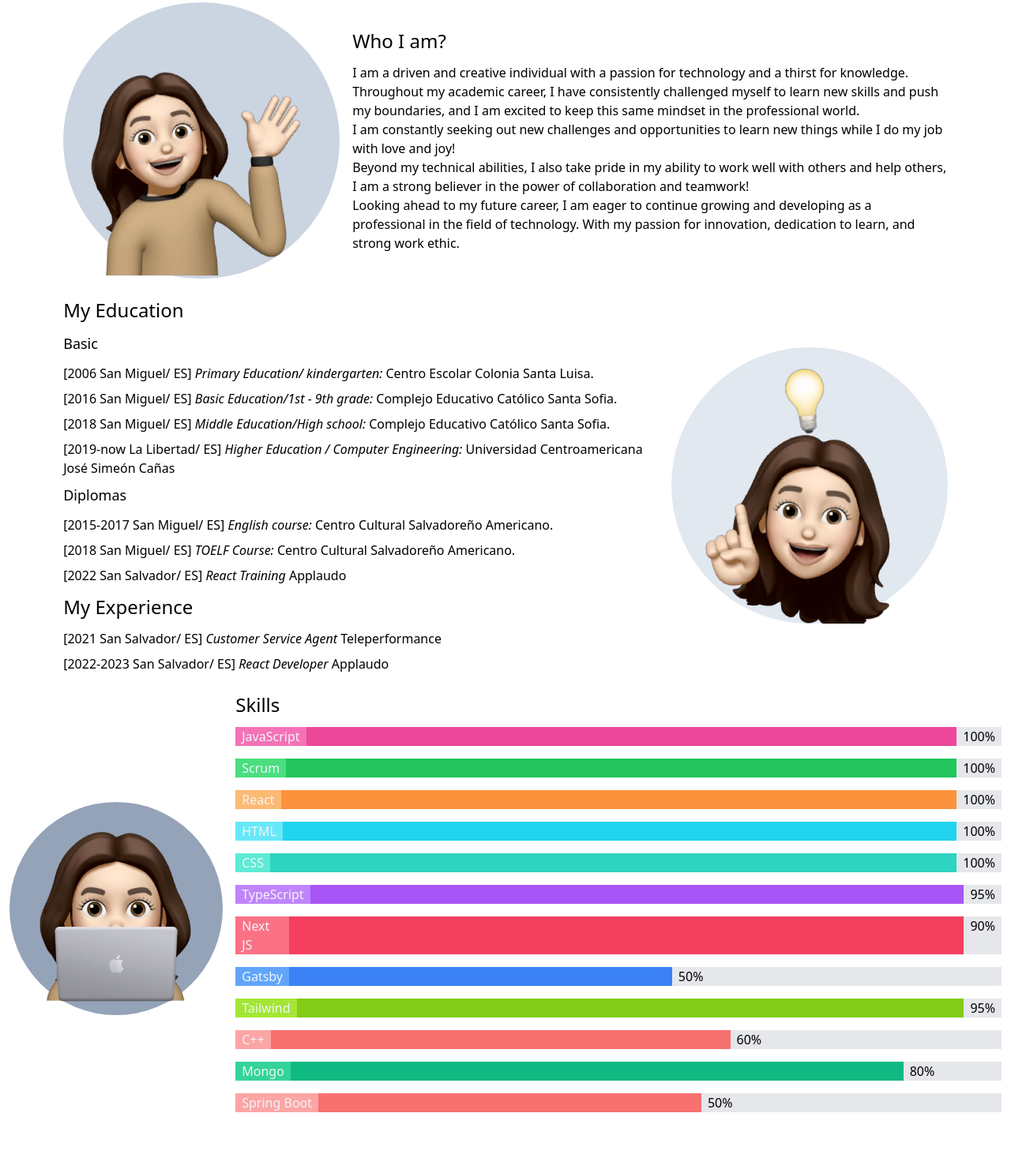
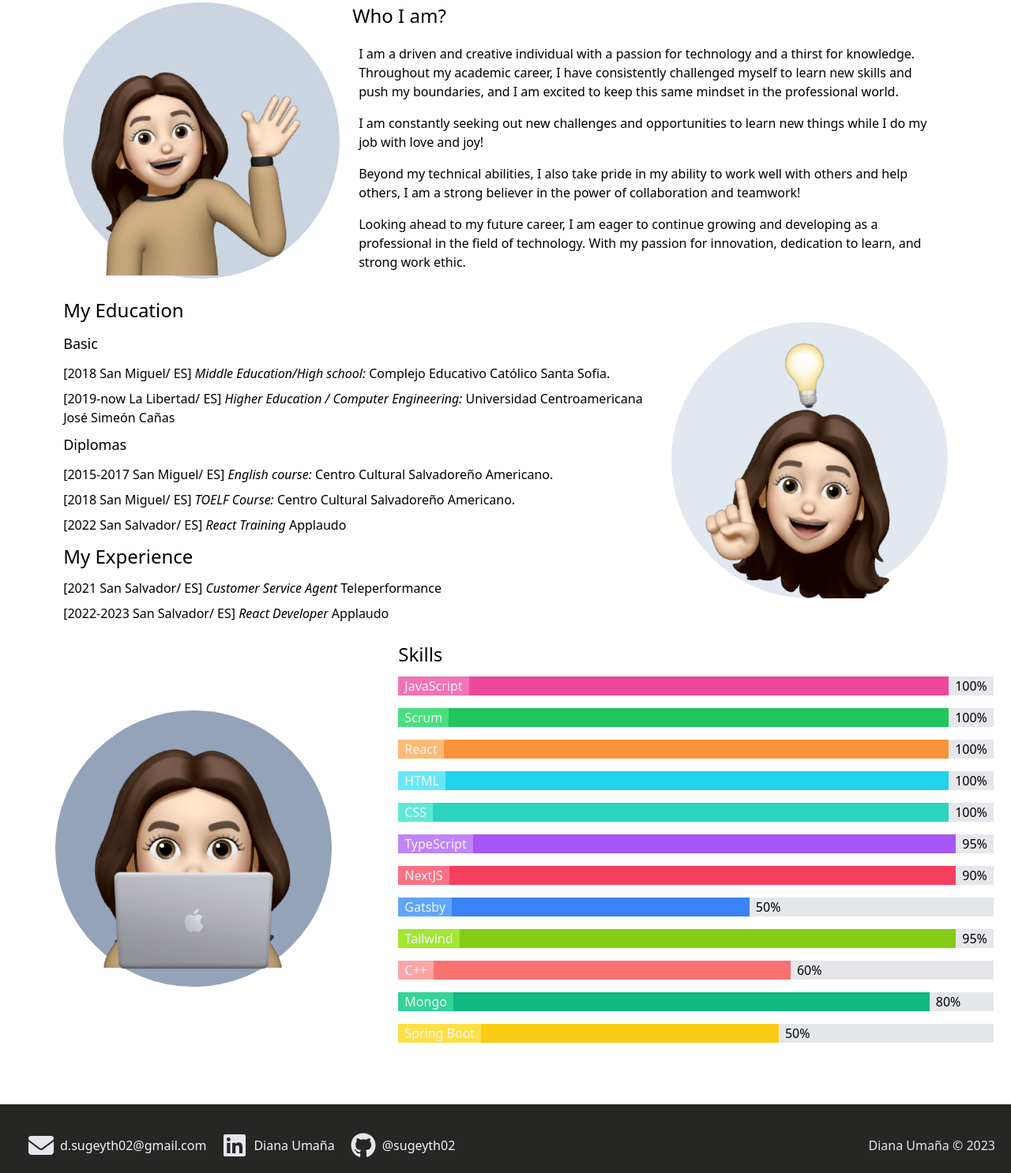
Before and after one commit to sugeyth02/diana-s-portfolio, a Gatsby site: page /about in a window 1280 px wide. Shown: the part 201-1687 px from the top of the page at 79% size. Built offline with nearby package versions, Linux system fonts and the light colour scheme; Gatsby itself is replaced by a stand-in of ours.

Commit message:
:lipstick: refactor style

```diff
--- a/src/components/Footer/index.tsx
+++ b/src/components/Footer/index.tsx
@@ -3,20 +3,20 @@
 export const Footer = () => {
   return (
     <div className='flex flex-col sm:flex-row justify-between items-center gap-4  p-5 px-10 sm:px-5 bg-[#262625]'>
-      {/* <div className='flex flex-col sm:flex-row justify-center items-center gap-5 p-4'>
+      <div className='flex flex-col sm:flex-row justify-center items-center gap-5 p-4'>
         <a className='flex gap-2 items-center tno-underline text-slate-100' href='mailto:d.sugeyth02@gmail.com' target='_blank'>
-          <FontAwesomeIcon icon={faEnvelope} size='2x' />
+          <svg xmlns="http://www.w3.org/2000/svg" fill='#e5e7eb' height={32} width={32} viewBox="0 0 512 512"><path d="M48 64C21.5 64 0 85.5 0 112c0 15.1 7.1 29.3 19.2 38.4L236.8 313.6c11.4 8.5 27 8.5 38.4 0L492.8 150.4c12.1-9.1 19.2-23.3 19.2-38.4c0-26.5-21.5-48-48-48H48zM0 176V384c0 35.3 28.7 64 64 64H448c35.3 0 64-28.7 64-64V176L294.4 339.2c-22.8 17.1-54 17.1-76.8 0L0 176z"/></svg>
           <span>d.sugeyth02@gmail.com</span>
         </a>
         <a className='flex gap-2 items-center tno-underline text-slate-100' href='https://www.linkedin.com/in/diana-uma%C3%B1a-5894b6188/' target='_blank'>
-          <FontAwesomeIcon icon={faLinkedin} size='2x' />
+          <svg xmlns="http://www.w3.org/2000/svg" fill='#e5e7eb' height={32} width={32}  viewBox="0 0 448 512"><path d="M416 32H31.9C14.3 32 0 46.5 0 64.3v383.4C0 465.5 14.3 480 31.9 480H416c17.6 0 32-14.5 32-32.3V64.3c0-17.8-14.4-32.3-32-32.3zM135.4 416H69V202.2h66.5V416zm-33.2-243c-21.3 0-38.5-17.3-38.5-38.5S80.9 96 102.2 96c21.2 0 38.5 17.3 38.5 38.5 0 21.3-17.2 38.5-38.5 38.5zm282.1 243h-66.4V312c0-24.8-.5-56.7-34.5-56.7-34.6 0-39.9 27-39.9 54.9V416h-66.4V202.2h63.7v29.2h.9c8.9-16.8 30.6-34.5 62.9-34.5 67.2 0 79.7 44.3 79.7 101.9V416z" /></svg>
           <span>Diana Umaña</span>
         </a>
         <a className='flex gap-2 items-center  no-underline text-slate-100' href='https://github.com/sugeyth02' target='_blank'>
-          <FontAwesomeIcon icon={faGithub} size='2x' />
+          <svg xmlns="http://www.w3.org/2000/svg" fill='#e5e7eb' height={32} width={32} viewBox="0 0 496 512"><path d="M165.9 397.4c0 2-2.3 3.6-5.2 3.6-3.3.3-5.6-1.3-5.6-3.6 0-2 2.3-3.6 5.2-3.6 3-.3 5.6 1.3 5.6 3.6zm-31.1-4.5c-.7 2 1.3 4.3 4.3 4.9 2.6 1 5.6 0 6.2-2s-1.3-4.3-4.3-5.2c-2.6-.7-5.5.3-6.2 2.3zm44.2-1.7c-2.9.7-4.9 2.6-4.6 4.9.3 2 2.9 3.3 5.9 2.6 2.9-.7 4.9-2.6 4.6-4.6-.3-1.9-3-3.2-5.9-2.9zM244.8 8C106.1 8 0 113.3 0 252c0 110.9 69.8 205.8 169.5 239.2 12.8 2.3 17.3-5.6 17.3-12.1 0-6.2-.3-40.4-.3-61.4 0 0-70 15-84.7-29.8 0 0-11.4-29.1-27.8-36.6 0 0-22.9-15.7 1.6-15.4 0 0 24.9 2 38.6 25.8 21.9 38.6 58.6 27.5 72.9 20.9 2.3-16 8.8-27.1 16-33.7-55.9-6.2-112.3-14.3-112.3-110.5 0-27.5 7.6-41.3 23.6-58.9-2.6-6.5-11.1-33.3 2.6-67.9 20.9-6.5 69 27 69 27 20-5.6 41.5-8.5 62.8-8.5s42.8 2.9 62.8 8.5c0 0 48.1-33.6 69-27 13.7 34.7 5.2 61.4 2.6 67.9 16 17.7 25.8 31.5 25.8 58.9 0 96.5-58.9 104.2-114.8 110.5 9.2 7.9 17 22.9 17 46.4 0 33.7-.3 75.4-.3 83.6 0 6.5 4.6 14.4 17.3 12.1C428.2 457.8 496 362.9 496 252 496 113.3 383.5 8 244.8 8zM97.2 352.9c-1.3 1-1 3.3.7 5.2 1.6 1.6 3.9 2.3 5.2 1 1.3-1 1-3.3-.7-5.2-1.6-1.6-3.9-2.3-5.2-1zm-10.8-8.1c-.7 1.3.3 2.9 2.3 3.9 1.6 1 3.6.7 4.3-.7.7-1.3-.3-2.9-2.3-3.9-2-.6-3.6-.3-4.3.7zm32.4 35.6c-1.6 1.3-1 4.3 1.3 6.2 2.3 2.3 5.2 2.6 6.5 1 1.3-1.3.7-4.3-1.3-6.2-2.2-2.3-5.2-2.6-6.5-1zm-11.4-14.7c-1.6 1-1.6 3.6 0 5.9 1.6 2.3 4.3 3.3 5.6 2.3 1.6-1.3 1.6-3.9 0-6.2-1.4-2.3-4-3.3-5.6-2z" /></svg>
           <span>@sugeyth02</span>
         </a>
-  </div> */}
+  </div>
       <div className=' text-center text-slate-200'>
         Diana Umaña © {new Date().getFullYear()}
       </div>
--- a/src/pages/about.tsx
+++ b/src/pages/about.tsx
@@ -20,19 +20,15 @@
               />
             </div>
             <div className='w-[60%]'>
-              <h1 className='text-2xl font-medium'>Who I am?</h1>
-              <p className='pt-3 text-base'>
-                I am a driven and creative individual with a passion for technology and a thirst for knowledge. Throughout my academic career, I have consistently challenged myself to learn new skills and push my boundaries, and I am excited to keep this same mindset in the professional world.
-                <br/>
-                I am constantly seeking out new challenges and opportunities to learn new things while I do my job with love and joy!
-                <br />
-                Beyond my technical abilities, I also take pride in my ability to work well with others and help others, I am a strong believer in the power of collaboration and teamwork!
-                <br />
-                Looking ahead to my future career, I am eager to continue growing and developing as a professional in the field of technology. With my passion for innovation, dedication to learn, and strong work ethic.
-              </p>
+              <h2 className='text-2xl font-medium'>Who I am?</h2>
+              <div className='pt-3 text-base'>
+                <p className='p-2'>I am a driven and creative individual with a passion for technology and a thirst for knowledge. Throughout my academic career, I have consistently challenged myself to learn new skills and push my boundaries, and I am excited to keep this same mindset in the professional world.</p>
+                <p className='p-2'>I am constantly seeking out new challenges and opportunities to learn new things while I do my job with love and joy!</p>
+                <p className='p-2'>Beyond my technical abilities, I also take pride in my ability to work well with others and help others, I am a strong believer in the power of collaboration and teamwork!</p>
+                <p className='p-2'>Looking ahead to my future career, I am eager to continue growing and developing as a professional in the field of technology. With my passion for innovation, dedication to learn, and strong work ethic.</p>
+              </div>
             </div>
           </div>
-
           <div className='flex p-[12px] flex-col items-center justify-center gap-12 sm:gap-4 sm:flex-row-reverse'>
             <div className='bg-slate-200 inline-block rounded-full'>
               <StaticImage
@@ -44,23 +40,9 @@
               />
             </div>
             <div className='w-[60%]'>
-              <h1 className='text-2xl font-medium pb-3'>My Education</h1>
+              <h2 className='text-2xl font-medium pb-3'>My Education</h2>
               <ul className=' flex flex-col gap-2'>
-                <h1 className='font-medium text-lg  pb-1'>Basic</h1>
-                <li>
-                  [2006 San Miguel/ ES]{' '}
-                  <span className=' italic'>
-                    Primary Education/ kindergarten:
-                  </span>{' '}
-                  Centro Escolar Colonia Santa Luisa.
-                </li>
-                <li>
-                  [2016 San Miguel/ ES]{' '}
-                  <span className=' italic'>
-                    Basic Education/1st - 9th grade:
-                  </span>{' '}
-                  Complejo Educativo Católico Santa Sofia.
-                </li>
+                <h3 className='font-medium text-lg  pb-1'>Basic</h3>
                 <li>
                   [2018 San Miguel/ ES]{' '}
                   <span className='italic'>Middle Education/High school:</span>{' '}
@@ -89,7 +71,7 @@
                   <span className=' italic'>React Training</span> Applaudo
                 </li>
               </ul>
-              <h1 className='text-2xl font-medium pb-3 pt-3'>My Experience</h1>
+              <h2 className='text-2xl font-medium pb-3 pt-3'>My Experience</h2>
               <ul className=' flex flex-col gap-2'>
                 <li>
                   [2021 San Salvador/ ES]{' '}
@@ -105,11 +87,11 @@
                   </span>{' '}
                   Applaudo
                 </li>
-                </ul>
+              </ul>
             </div>
           </div>
-          <div className='flex p-[12px] flex-col items-center justify-center gap-12 sm:gap-4 sm:flex-row'>
-            <div className='bg-slate-400 inline-block rounded-full '>
+          <div className='w-[100%] flex p-[12px] flex-col items-center justify-around gap-12 sm:gap-4 sm:flex-row'>
+            <div className='bg-slate-400 inline-block rounded-full mx-0 sm:mx-12'>
               <StaticImage
                 src='./../images/experience.png'
                 alt='education'
@@ -118,80 +100,80 @@
                 placeholder='blurred'
               />
             </div>
-            <div className='w-[70%] sm:w-[100%]'>
-              <h1 className='text-2xl font-medium pb-3'>Skills</h1>
+            <div className='w-[100%] sm:w-[60%]'>
+              <h2 className='text-2xl font-medium pb-3'>Skills</h2>
               <div className='bg-gray-200 flex mb-4'>
                 <span className='px-2 bg-pink-400 text-slate-100 '>
                   JavaScript
                 </span>
-                <div className='w-[100%] bg-pink-500'></div>
+                <div  className='w-[100%] bg-pink-500 '></div>
                 <span className='px-2'>100%</span>
               </div>
               <div className='bg-gray-200 flex mb-4'>
                 <span className='px-2 bg-green-400 text-slate-100 '>
                   Scrum
                 </span>
-                <div className='w-[100%] bg-green-500'></div>
+                <div  className='w-[100%] bg-green-500 '></div>
                 <span className='px-2'>100%</span>
               </div>
               <div className='bg-gray-200 flex mb-4'>
                 <span className='px-2 bg-orange-300 text-slate-100'>React</span>
-                <div className='w-[100%] bg-orange-400'></div>
+                <div  className='w-[100%] bg-orange-400 '></div>
                 <span className='px-2'>100%</span>
               </div>
               <div className='bg-gray-200 flex mb-4'>
                 <span className='px-2 bg-cyan-300 text-slate-100'>HTML</span>
-                <div className='w-[90%] bg-cyan-400'></div>
+                <div  className='w-[100%] bg-cyan-400 '></div>
                 <span className='px-2'>100%</span>
               </div>
               <div className='bg-gray-200 flex mb-4'>
                 <span className='px-2 bg-teal-300 text-slate-100'>CSS</span>
-                <div className='w-[100%] bg-teal-400'></div>
+                <div  className='w-[100%] bg-teal-400 '></div>
                 <span className='px-2'>100%</span>
               </div>
               <div className='bg-gray-200 flex mb-4'>
                 <span className='px-2 bg-purple-400 text-slate-100'>
                   TypeScript
                 </span>
-                <div className='w-[95%] bg-purple-500'></div>
+                <div  className='w-[95%] bg-purple-500 '></div>
                 <span className='px-2'>95%</span>
               </div>
               <div className='bg-gray-200 flex mb-4'>
                 <span className='px-2 bg-rose-400 text-slate-100'>
-                  Next JS
+                  NextJS
                 </span>
-                <div className='w-[90%] bg-rose-500'></div>
+                <div  className='w-[90%] bg-rose-500 '></div>
                 <span className='px-2'>90%</span>
               </div>
               <div className='bg-gray-200 flex mb-4'>
                 <span className='px-2 bg-blue-400 text-slate-100'>
                   Gatsby
                 </span>
-                <div className='w-[50%] bg-blue-500'></div>
+                <div  className='w-[50%] bg-blue-500 '></div>
                 <span className='px-2'>50% </span>
               </div>
               <div className='bg-gray-200 flex mb-4'>
                 <span className='px-2 bg-lime-400 text-slate-100'>
                   Tailwind
                 </span>
-                <div className='w-[95%] bg-lime-500'></div>
+                <div  className='w-[95%] bg-lime-500 '></div>
                 <span className='px-2'>95%</span>
               </div>
               <div className='bg-gray-200 flex mb-4'>
                 <span className='px-2 bg-red-300 text-slate-100'>C++</span>
-                <div className='w-[60%] bg-red-400'></div>
+                <div  className='w-[60%] bg-red-400 '></div>
                 <span className='px-2'>60%</span>
               </div>
               <div className='bg-gray-200 flex mb-4'>
                 <span className='px-2 bg-emerald-400 text-slate-100'>
                   Mongo
                 </span>
-                <div className='w-[80%] bg-emerald-500'></div>
+                <div  className='w-[80%] bg-emerald-500 '></div>
                 <span className='px-2'>80%</span>
               </div>
               <div className='bg-gray-200 flex mb-4'>
-                <span className='px-2 bg-red-300 text-slate-100'>Spring Boot</span>
-                <div className='w-[50%] bg-red-400'></div>
+                <span className='px-2 bg-yellow-300 text-slate-100'>Spring Boot</span>
+                <div  className='w-[50%] bg-yellow-400 '></div>
                 <span className='px-2'>50%</span>
               </div>
             </div>
```
Also changed, not shown: src/components/DetailProject/index.tsx (+3 -5 lines).
